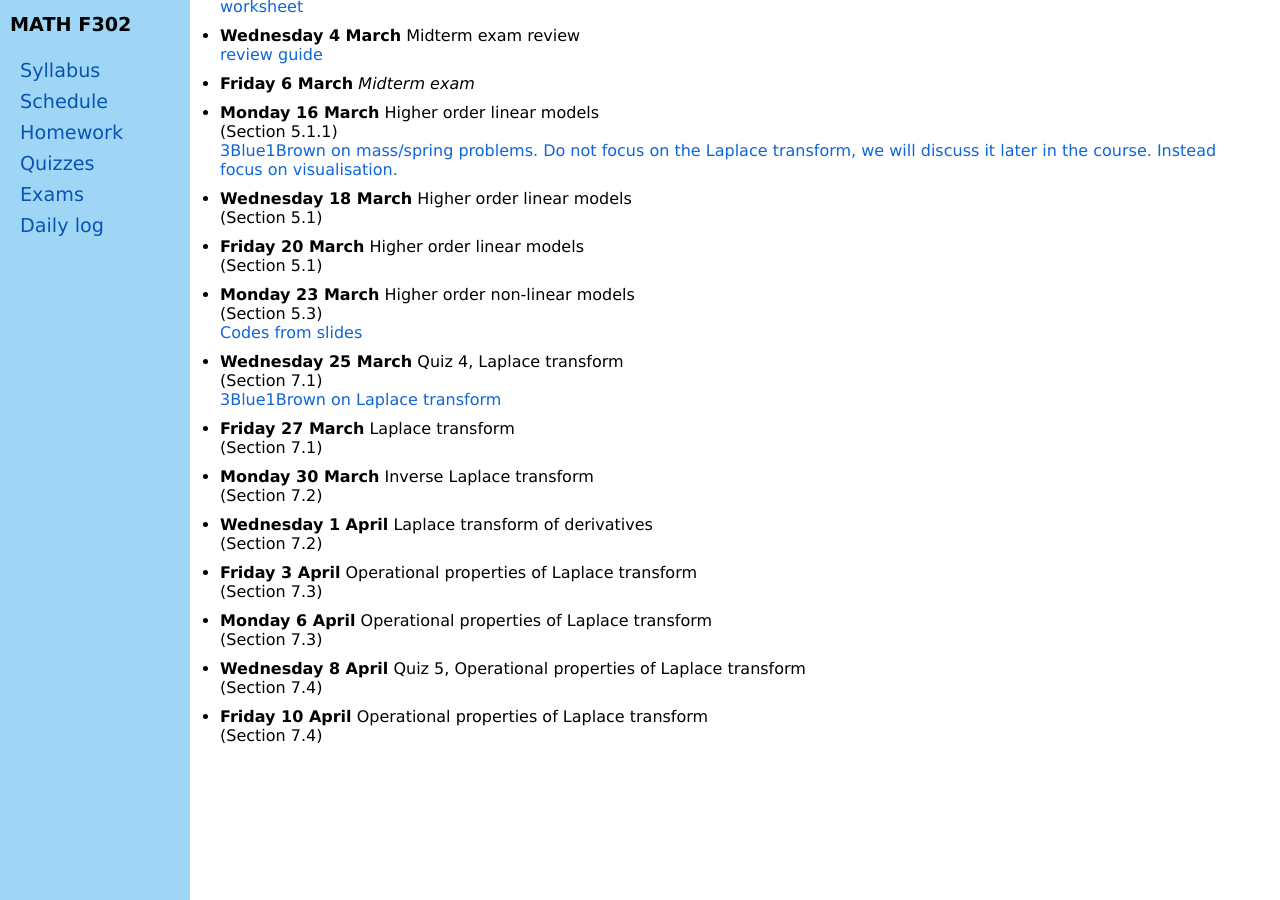
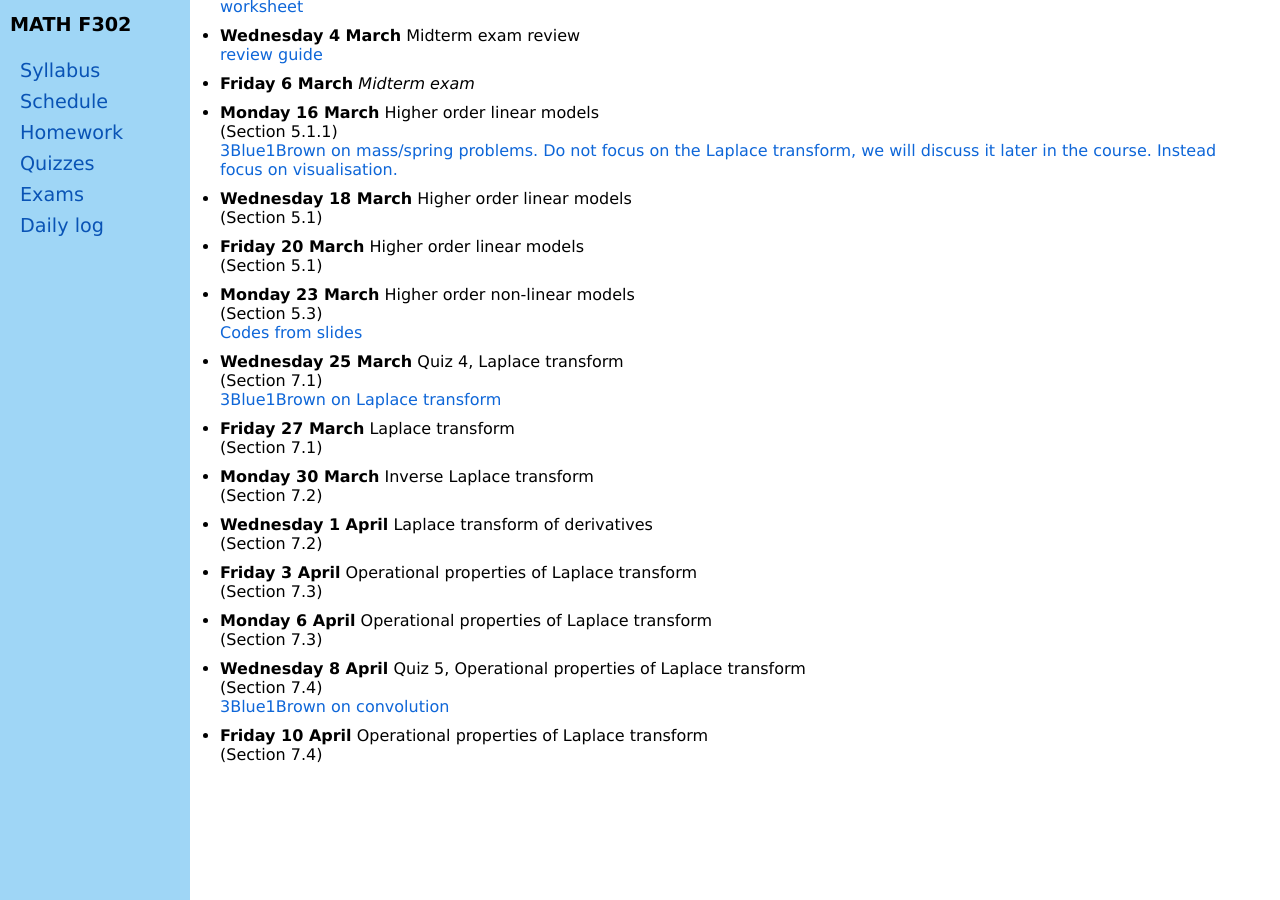
Before and after one commit to blackcurrantpi/ode, a Jekyll site: the page built from daily.md, in a window 1280 px wide and 900 px high, scrolled down 1268 px. Built offline with Jekyll 4.4.1, drawn with Linux system fonts in a browser that asks for light colours.

Commit message:
add link to conv video

```diff
--- a/_data/daily.yml
+++ b/_data/daily.yml
@@ -173,14 +173,17 @@ daily:
 - name: Wednesday 8 April
   description: Quiz 5, Operational properties of Laplace transform
   chapter: 7.4
+  otherurl: https://www.youtube.com/watch?v=IaSGqQa5O-M
+  otherurlname: "3Blue1Brown on convolution"
 
 - name: Friday 10 April
   description: Operational properties of Laplace transform
   chapter: 7.4
 
+
 # - name: Monday 17 November
 #   description: More on Laplace transform
-#   chapter: 7.4
+#   chapter: 6.1
 
 # - name: Wednesday 19 November
 #   description: DEs and power series
```
